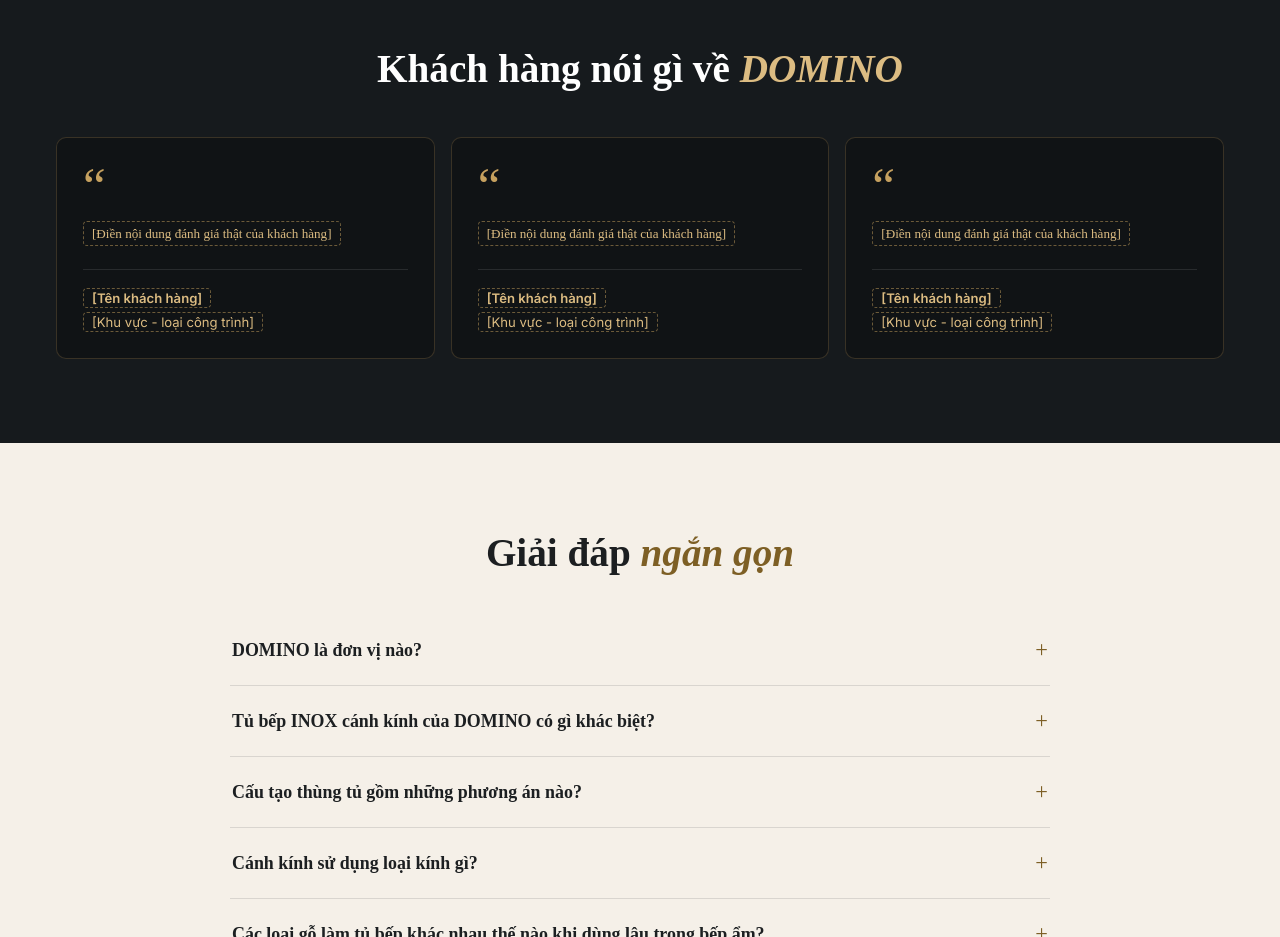
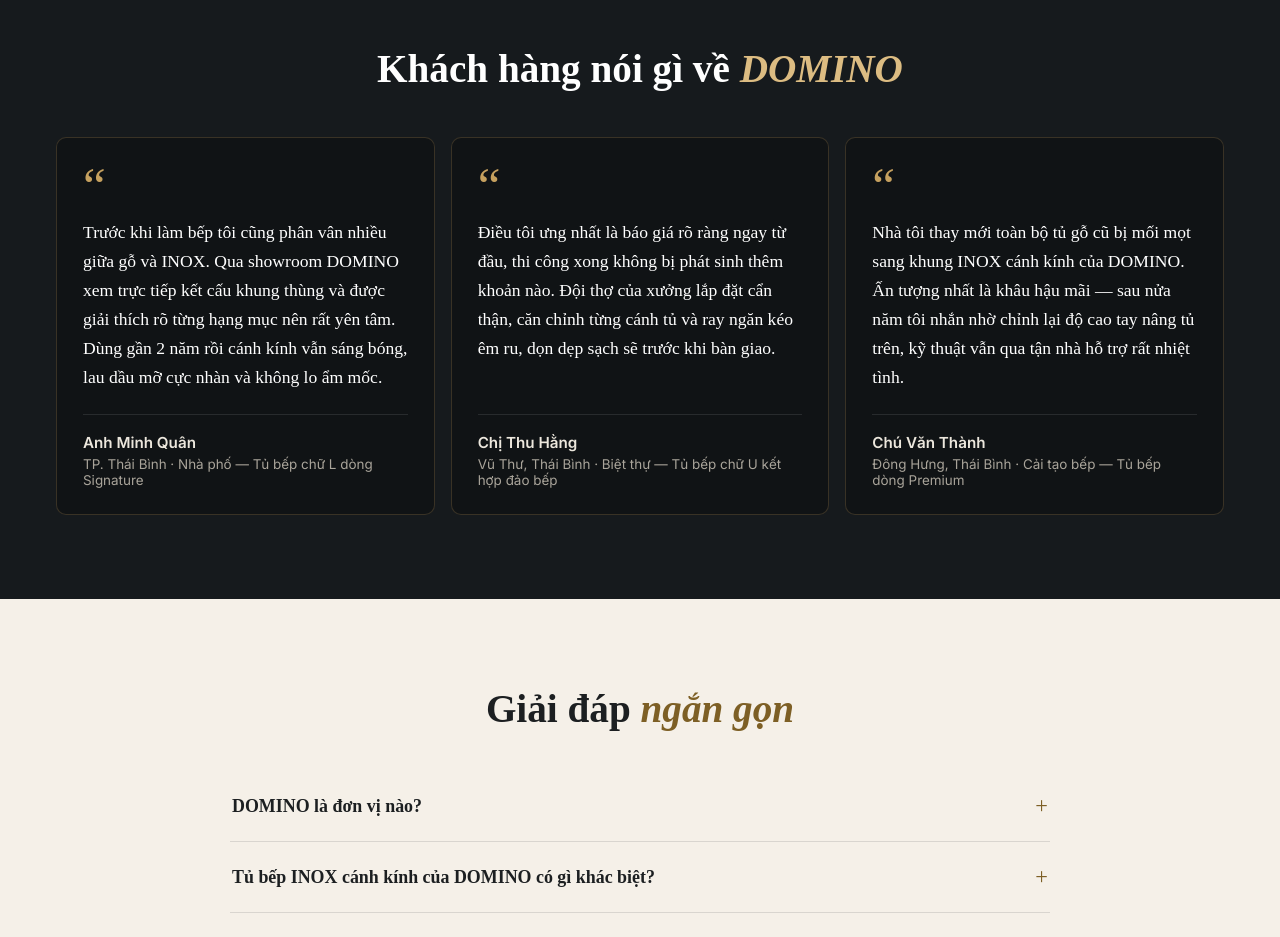
Before and after one commit to dominotb/ladipage, a website: page views/landing.html in a window 1280 px wide. Shown: the part 9940-10877 px from the top of the page. Drawn offline with Linux system fonts and the light colour scheme; a web font is replaced by a local one.

Commit message:
content: complete customer testimonials section

```diff
--- a/views/landing.html
+++ b/views/landing.html
@@ -992,7 +992,6 @@
 </section>
 
 <!-- ================= KHÁCH HÀNG NÓI GÌ ================= -->
-<!-- TODO: thay 3 thẻ bên dưới bằng đánh giá thật (có sự đồng ý của khách hàng khi dùng tên và thông tin). Có thể thêm/bớt thẻ. -->
 <section class="dark-sec" id="khach-hang" style="background:var(--ink-2)">
   <div class="wrap on-dark">
     <div class="sec-head reveal">
@@ -1002,14 +1001,16 @@
     </div>
     <div class="reviews reveal">
       <figure class="review">
-        <blockquote data-cms-key="txt-157" data-cms-type="html"><span class="placeholder">[Điền nội dung đánh giá thật của khách hàng]</span></blockquote>
-        <figcaption data-cms-key="txt-227" data-cms-type="html"><b><span class="placeholder">[Tên khách hàng]</span></b><span><span class="placeholder">[Khu vực - loại công trình]</span></span></figcaption>
-      </figure>      <figure class="review">
-        <blockquote data-cms-key="txt-158" data-cms-type="html"><span class="placeholder">[Điền nội dung đánh giá thật của khách hàng]</span></blockquote>
-        <figcaption data-cms-key="txt-228" data-cms-type="html"><b><span class="placeholder">[Tên khách hàng]</span></b><span><span class="placeholder">[Khu vực - loại công trình]</span></span></figcaption>
-      </figure>      <figure class="review">
-        <blockquote data-cms-key="txt-159" data-cms-type="html"><span class="placeholder">[Điền nội dung đánh giá thật của khách hàng]</span></blockquote>
-        <figcaption data-cms-key="txt-229" data-cms-type="html"><b><span class="placeholder">[Tên khách hàng]</span></b><span><span class="placeholder">[Khu vực - loại công trình]</span></span></figcaption>
+        <blockquote data-cms-key="txt-157" data-cms-type="html">Trước khi làm bếp tôi cũng phân vân nhiều giữa gỗ và INOX. Qua showroom DOMINO xem trực tiếp kết cấu khung thùng và được giải thích rõ từng hạng mục nên rất yên tâm. Dùng gần 2 năm rồi cánh kính vẫn sáng bóng, lau dầu mỡ cực nhàn và không lo ẩm mốc.</blockquote>
+        <figcaption data-cms-key="txt-227" data-cms-type="html"><b>Anh Minh Quân</b><span>TP. Thái Bình · Nhà phố — Tủ bếp chữ L dòng Signature</span></figcaption>
+      </figure>
+      <figure class="review">
+        <blockquote data-cms-key="txt-158" data-cms-type="html">Điều tôi ưng nhất là báo giá rõ ràng ngay từ đầu, thi công xong không bị phát sinh thêm khoản nào. Đội thợ của xưởng lắp đặt cẩn thận, căn chỉnh từng cánh tủ và ray ngăn kéo êm ru, dọn dẹp sạch sẽ trước khi bàn giao.</blockquote>
+        <figcaption data-cms-key="txt-228" data-cms-type="html"><b>Chị Thu Hằng</b><span>Vũ Thư, Thái Bình · Biệt thự — Tủ bếp chữ U kết hợp đảo bếp</span></figcaption>
+      </figure>
+      <figure class="review">
+        <blockquote data-cms-key="txt-159" data-cms-type="html">Nhà tôi thay mới toàn bộ tủ gỗ cũ bị mối mọt sang khung INOX cánh kính của DOMINO. Ấn tượng nhất là khâu hậu mãi — sau nửa năm tôi nhắn nhờ chỉnh lại độ cao tay nâng tủ trên, kỹ thuật vẫn qua tận nhà hỗ trợ rất nhiệt tình.</blockquote>
+        <figcaption data-cms-key="txt-229" data-cms-type="html"><b>Chú Văn Thành</b><span>Đông Hưng, Thái Bình · Cải tạo bếp — Tủ bếp dòng Premium</span></figcaption>
       </figure>
     </div>
     <p class="swipe-hint" aria-hidden="true">Vuốt ngang để xem thêm →</p>
```
